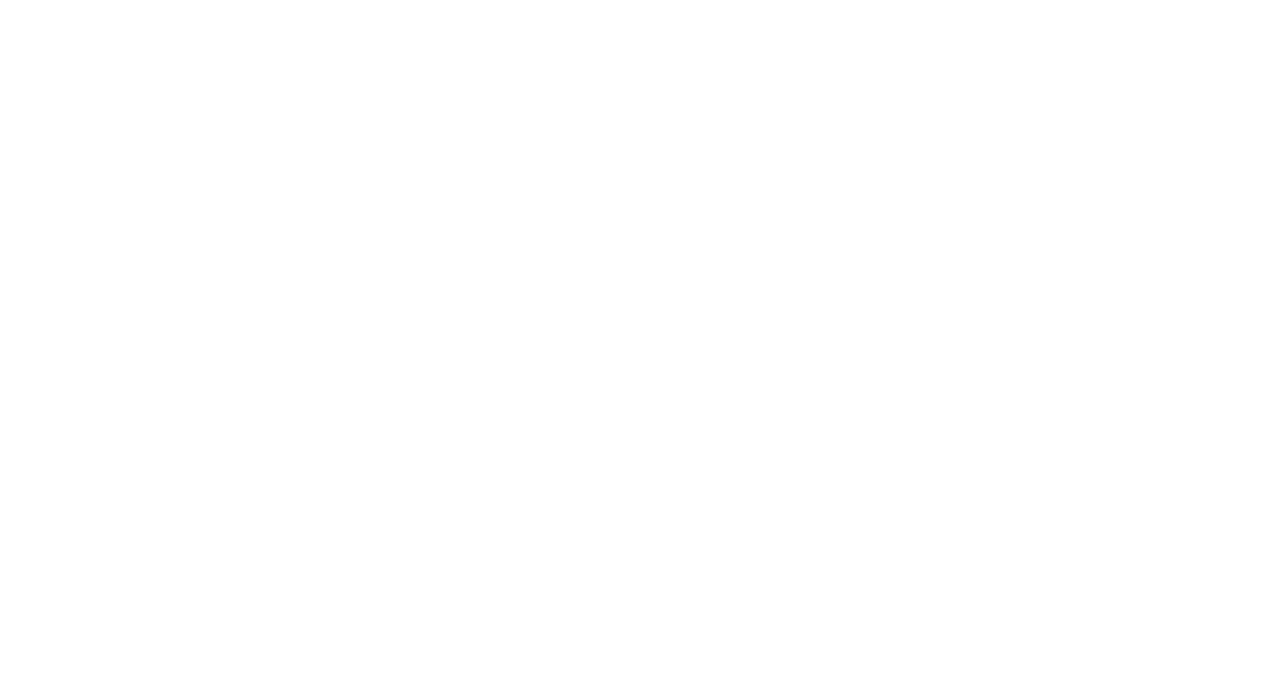
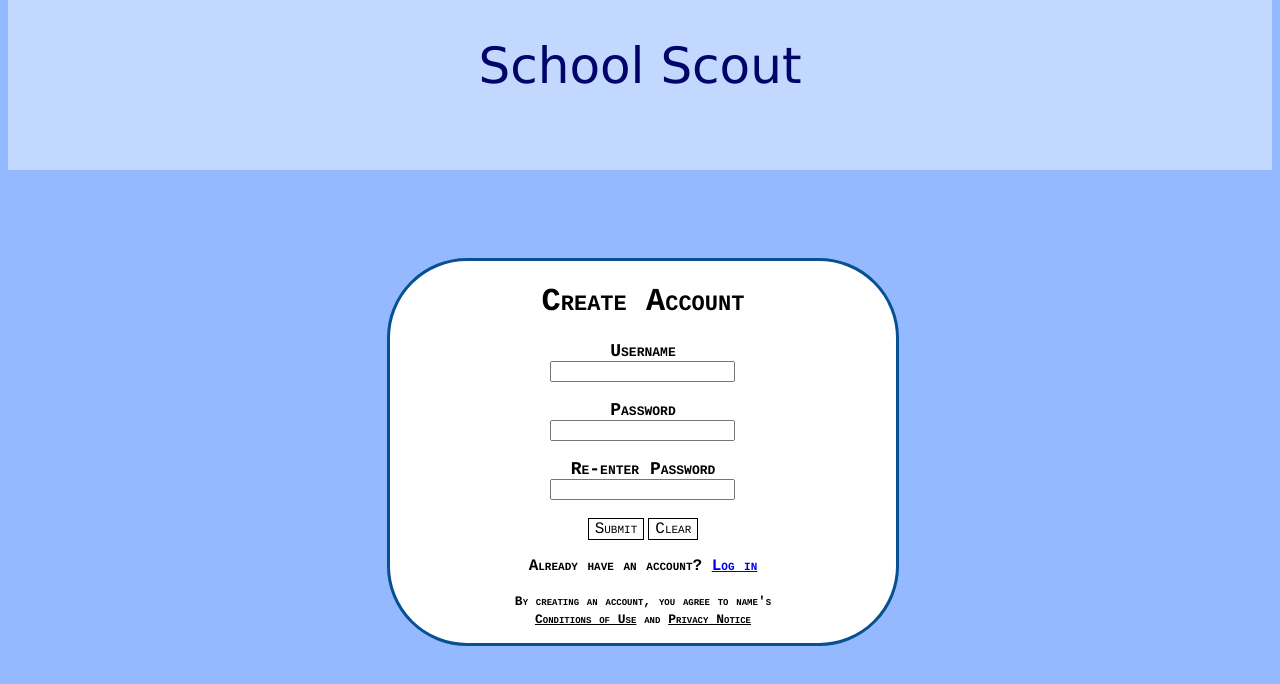
Before and after one commit to iamompatel/iamompatel.github.io, a plain HTML site: page HTML/Sign-in.html in a window 1280 px wide. Drawn offline with Linux system fonts and the light colour scheme.

```diff
--- a/CSS/Home.css
+++ b/CSS/Home.css
@@ -5,15 +5,6 @@ body {
   font-family: Arial, Helvetica, sans-serif;
 }
 
-p.one {
-  word-spacing: 300px;
-  font-family: 'Lucida Sans', 'Lucida Sans Regular', 'Lucida Grande', 'Lucida Sans Unicode', Geneva, Verdana, sans-serif;
-  font-size: 20px;
-  height: 5px;
-  background-color: #ffffff;
-  color: rgb(1, 5, 105);
-  text-align: center;
-}
 
 #blank {
   color:#ffffff;
@@ -24,9 +15,11 @@ p.one {
   text-align: center;
   font-size: 50px;
   font-family: 'Lucida Sans', 'Lucida Sans Regular', 'Lucida Grande', 'Lucida Sans Unicode';
-  height: 100px;
   color: rgb(1, 5, 105);
   border-bottom: black;
+  margin-top: -46px;
+  padding: 25px;
+
 }
 
 
--- a/CSS/Sign-in.css
+++ b/CSS/Sign-in.css
@@ -0,0 +1,56 @@
+.input {
+    font-size: large;
+    font-variant: small-caps;
+    font-family: Courier
+}
+.sign-in {
+    background-color: white;
+    margin-top: 7%;
+    margin-left: 30%;
+    width: 40%;
+    border-style: solid;
+    border-width: medium;
+    border-radius: 10cqb;
+    border-color: rgb(7, 80, 145);
+    text-align: center
+}
+body {
+    background-color: rgb(148, 185, 255);
+}
+.button {
+    border-style:solid;
+    border-width: 1px;
+    background-color: rgb(255, 255, 255);
+    font-family: Courier;
+    font-variant: small-caps;
+    font-size: medium;
+}
+h1 {
+    font-variant: small-caps;
+    font-family: Courier;
+    font-style:inherit;
+}
+.signin {
+    font-variant: small-caps;
+    font-family: Courier;
+    font-style: inherit;
+    font-size: medium;
+}
+.policy {
+    font-variant: small-caps;
+    font-family: Courier;
+    font-style: inherit;
+    font-size: small;
+}
+
+#name {
+    background-color: #c3d8ff;
+    text-align: center;
+    font-size: 50px;
+    font-family: 'Lucida Sans', 'Lucida Sans Regular', 'Lucida Grande', 'Lucida Sans Unicode';
+    color: rgb(1, 5, 105);
+    border-bottom: black;
+    margin-top: -46px;
+    padding: 25px;
+
+  }
--- /dev/null
+++ b/CSS/login.css
@@ -0,0 +1,38 @@
+.input {
+    font-size: large;
+    font-variant:inherit;
+    font-family: Courier
+    }
+div {
+    background-color: white;
+    margin-top: 9%;
+    margin-left: 30%;
+    width: 40%;
+    border-style: solid;
+    border-width: medium;
+    border-radius: 10cqb;
+    border-color: rgb(7, 80, 145);
+    text-align: center
+    }
+body {
+    background-color:rgb(148, 185, 255);
+    }
+.button {
+    border-style:solid;
+    border-width: 1px;
+    background-color: rgb(255, 255, 255);
+    font-family: Courier;
+    font-variant: inherit;
+    font-size: medium;
+    }
+h1 {
+    font-variant: inherit;
+    font-family: Courier;
+    font-style:inherit;
+    }
+.text {
+    font-variant: inherit;
+    font-family: Courier;
+    font-style: inherit;
+    font-size: medium;
+}
--- a/HTML/Sign-in.html
+++ b/HTML/Sign-in.html
@@ -0,0 +1,52 @@
+<!DOCTYPE html>
+<html lang="en">
+
+<head>
+    <meta charset="UTF-8">
+    <meta name="viewport" content="width=device-width, initial-scale=1.0">
+    <title>Create Account</title>
+    </script>
+    <link rel="stylesheet" href="../CSS/Sign-in.css">
+    <script src="../JavaScript/Sign-in.js" defer></script>
+</head>
+
+<body>
+    <div id="name">
+        <p>
+          School Scout
+        </p>
+      </div>
+    <div class="sign-in">
+        <h1>Create Account</h1>
+        <!-- <form action="https://script.google.com/macros/s/AKfycbw4Nn0G9COu37MQeVMDt2hynl2rU9GH_yzxLCikpz2UbBuFonO5tbJd-EM3FPH9TSqP/exec" method="post"> -->
+            <form>
+            <label class="input"><b>Username</b></label><br>
+            <input name="username" id="username"><br>
+            <br>
+            <label class="input"><b>Password</b></label><br>
+            <input name="password" id="password"><br>
+            <br>
+            <label class="input"><b>Re-enter Password</b></label><br>
+            <input name="Re-enter Password" id="repass"><br>
+            <br>
+
+
+        </form>
+        <a>
+            <button class="button" type="submit" onclick="submit()">Submit</button>
+        </a>
+
+        <button class="button">Clear</button>
+        <p>
+            <b class="signin">Already have an account? <a href="../HTML/login.html">Log in</a></b>
+        </p>
+        <p>
+            <b class="policy">By creating an account, you agree to name's <br><u>Conditions of Use</u> and <u>Privacy
+                    Notice</u></b>
+        </P>
+    </div>
+
+
+</body>
+
+</html
--- a/JavaScript/Home.js
+++ b/JavaScript/Home.js
@@ -41,9 +41,6 @@ fetch("https://script.google.com/macros/s/AKfycbyPSv7lOXmZLAXTgiKGizp0SyKitEI5U5
 
 })
 
-
-
-
 async function schoolNameClicked(ID){
        console.log(ID);
     //    url = ("http://127.0.0.1:5500/HTML/school.html?ID=" + ID);
--- a/JavaScript/Sign-in.js
+++ b/JavaScript/Sign-in.js
@@ -0,0 +1,73 @@
+async function submit() {
+  console.log("submit");
+
+  //grad username
+  var username = document.getElementById("username").value;
+  console.log(username);
+  if (username === "") {
+    alert("Please enter a username");
+  }
+
+  //grab password
+  var password = document.getElementById("password").value;
+  console.log(password);
+  if (password === "") {
+    alert("Please enter a password");
+  }
+
+  //grab re-enter password
+  var repass = document.getElementById("repass").value;
+  console.log(repass);
+  if (password === "") {
+    alert("Please enter a password");
+  }
+  if (password !== repass) {
+    alert("Passwords do not match");
+  }
+
+  fetch(
+    "https://script.google.com/macros/s/AKfycbw4Nn0G9COu37MQeVMDt2hynl2rU9GH_yzxLCikpz2UbBuFonO5tbJd-EM3FPH9TSqP/exec?Username=" +
+      username
+  )
+    .then((res) => res.json())
+    .then((data) => {
+      values = Object.values(data);
+      console.log(data);
+
+      if (data.data.length !== 0 && username === data.data[0].Username) {
+        alert("User already Exists try again!!!");
+        window.location.href = "Sign-in.html";
+      } else {
+        let form = document.querySelector("form");
+        let data = new FormData(form);
+        fetch(
+          "https://script.google.com/macros/s/AKfycbw4Nn0G9COu37MQeVMDt2hynl2rU9GH_yzxLCikpz2UbBuFonO5tbJd-EM3FPH9TSqP/exec",
+          {
+            method: "POST",
+            body: data,
+          }
+        )
+          .then((res) => res.text())
+          .then((data) => console.log(data));
+          window.location.href = "Home.html";
+      }
+    });
+}
+//  let form = document.querySelector("form");
+//     form.addEventListener('submit', (e) => {
+//         e.preventDefault();
+//         let data = new FormData(form);
+//         fetch('https://script.google.com/macros/s/AKfycbw4Nn0G9COu37MQeVMDt2hynl2rU9GH_yzxLCikpz2UbBuFonO5tbJd-EM3FPH9TSqP/exec', {
+//             method: 'POST',
+//             body: data
+//         })
+//             .then(res => res.text())
+//             .then(data => console.log(data));
+
+//     });
+//     var form = document.getElementById("form");
+// form.addEventListener("submit", e =>{
+//     method : "POST";
+//     // body: new FormData(document.getElementById("sheetdb-form"));
+
+// });
```
Also changed, not shown: HTML/Home.html (+0 -4 lines), HTML/login.html (added, +37 -0 lines), JavaScript/login.js (added, +56 -0 lines).
